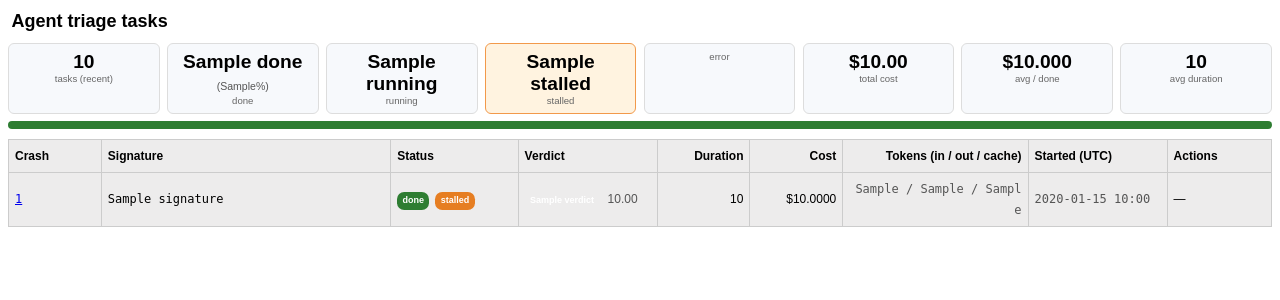
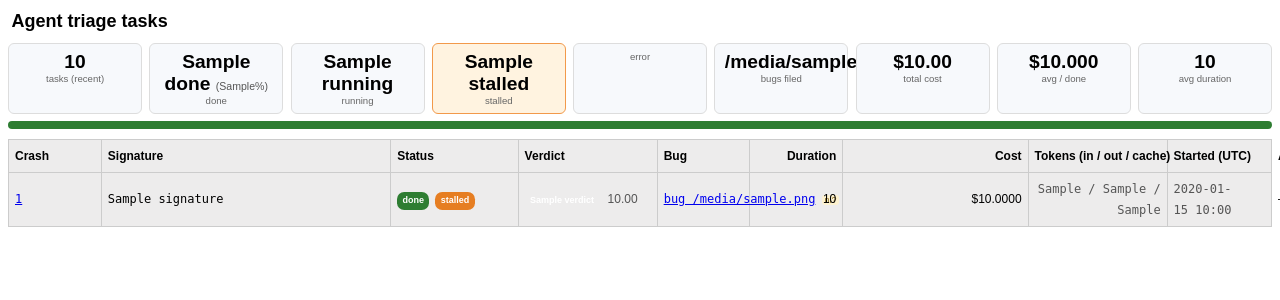
Before and after one commit to mozilla/crash-clouseau, a Flask app: template templates/tasks.html in a window 1280 px wide; the page is wider, and only the part inside the window is pictured. Shown: the part 51-351 px from the top of that part. Run offline with Flask 3, Linux system fonts and the light colour scheme; the template is opened without the code that fills it: most values are stand-ins (such as "Sample title", 1, 10 or a date in 2020).

Commit message:
tasks: show the bug each run filed, and whether anyone was needinfo'd
Filing now happens unattended, so the tasks view is where you find out what it did. Without
this the only record is `payload["filed_bug"]`, which means a SQL query per question.

A "Bug" column linking to Bugzilla, plus a "bugs filed" summary tile. Two quiet markers on
the link: `cmt` when we commented on an existing bug rather than opening one — worth
distinguishing, because that bug is somebody else's — and `ni?` when a developer was
needinfo'd, with the address in the tooltip. That is the part with real-world consequences,
so it should be visible without opening the bug.

An em-dash is the normal case, not a failure: every run predating the feature, and every run
the filer declined. `_task_view` reads the three fields with `getattr` defaults for the same
reason — legacy rows do not carry them at all, and the tests feed hand-built rows.

```diff
--- a/crashclouseau/models.py
+++ b/crashclouseau/models.py
@@ -1758,6 +1758,12 @@ class Dossier(db.Model):
                 Dossier.worker_models, Verdict.verdict, Verdict.confidence,
                 # Failure reason (stashed by set_status on the error path); NULL otherwise.
                 Dossier.payload["error"].astext.label("error"),
+                # What the autofiler did, if anything (``record_filed_bug``): the bug id and
+                # whether it opened one or commented on an existing bug. NULL for every run
+                # before filing was armed, and for anything it declined to file.
+                Dossier.payload["filed_bug"]["bug"].astext.label("filed_bug"),
+                Dossier.payload["filed_bug"]["mode"].astext.label("filed_mode"),
+                Dossier.payload["filed_bug"]["needinfo"].astext.label("filed_needinfo"),
             )
             .select_from(Dossier)
             .join(UUID, Dossier.uuidid == UUID.id)
--- a/static/clouseau.css
+++ b/static/clouseau.css
@@ -495,6 +495,19 @@ a.dl.hl:hover { box-shadow: inset 4px 0 0 #d98a00; }
 }
 .task-tok, .task-ts { font-family: monospace; color: #555; }
 .task-conf { margin-left: 0.4em; color: #555; }
+.task-bug { white-space: nowrap; }
+/* `cmt` = commented on somebody else's bug rather than opening one; `ni?` = a needinfo was
+   requested. Both are quiet by design — the bug link is the thing worth clicking. */
+.task-bug-mode, .task-bug-ni {
+    margin-left: 0.35em;
+    padding: 0 0.3em;
+    border-radius: 3px;
+    font-size: 0.75em;
+    background: #eee;
+    color: #555;
+    vertical-align: middle;
+}
+.task-bug-ni { background: #fdf2d0; color: #8a6d1f; }
 .task-empty { text-align: center; color: #777; font-style: italic; }
 .task-err {
     margin-top: 0.3em;
--- a/templates/tasks.html
+++ b/templates/tasks.html
@@ -6,7 +6,7 @@
 <html lang="en-us">
   <head>
     <link rel="shortcut icon" href="/favicon.ico">
-    <link rel="stylesheet" href="/clouseau.css?v=6">
+    <link rel="stylesheet" href="/clouseau.css?v=7">
     <meta http-equiv="Content-Type" content="text/html; charset=UTF-8">
     <title>Agent tasks</title>
     <script src="/clouseau.js"></script>
@@ -52,6 +52,10 @@
         <span class="tc-label">error</span>
       </div>
       <div class="task-card">
+        <span class="tc-num">{{ summary.filed }}</span>
+        <span class="tc-label">bugs filed</span>
+      </div>
+      <div class="task-card">
         <span class="tc-num">${{ '%.2f' | format(summary.cost_total) }}</span>
         <span class="tc-label">total cost</span>
       </div>
@@ -76,6 +80,7 @@
           <th>Signature</th>
           <th>Status</th>
           <th>Verdict</th>
+          <th>Bug</th>
           <th style="text-align:right;">Duration</th>
           <th style="text-align:right;">Cost</th>
           <th style="text-align:right;">Tokens&nbsp;(in&nbsp;/&nbsp;out&nbsp;/&nbsp;cache)</th>
@@ -99,6 +104,19 @@
             {% if t.confidence is not none %}<span class="task-conf">{{ '%.2f' | format(t.confidence) }}</span>{% endif %}
             {%- else -%}&mdash;{%- endif %}
           </td>
+          {#- What the automatic filer did. Empty for every run before filing was armed and
+              for anything it declined to file, so an em-dash here is the normal case, not a
+              failure. `comment_on_existing` is called out because the bug is somebody
+              else's — we added a comment to it rather than opening one. -#}
+          <td class="task-bug">
+            {% if t.filed_bug -%}
+            <a href="https://bugzilla.mozilla.org/show_bug.cgi?id={{ t.filed_bug|e }}"
+               target="_blank" rel="noopener"
+               title="{% if t.filed_mode == 'comment_on_existing' %}An open bug already referenced this signature, so the analysis was added there as a comment instead of filing a duplicate.{% else %}Filed automatically by Clouseau.{% endif %}{% if t.filed_needinfo %} Needinfo: {{ t.filed_needinfo|e }}{% endif %}">bug&nbsp;{{ t.filed_bug|e }}</a>
+            {%- if t.filed_mode == 'comment_on_existing' %} <span class="task-bug-mode" title="commented on an existing bug rather than filing a new one">cmt</span>{% endif -%}
+            {%- if t.filed_needinfo %} <span class="task-bug-ni" title="needinfo: {{ t.filed_needinfo|e }}">ni?</span>{% endif -%}
+            {%- else -%}&mdash;{%- endif %}
+          </td>
           <td style="text-align:right;">{{ t.duration_str }}</td>
           <td style="text-align:right;">{% if t.cost_usd is not none %}${{ '%.4f' | format(t.cost_usd) }}{% else %}&mdash;{% endif %}</td>
           <td style="text-align:right;" class="task-tok"
@@ -117,7 +135,7 @@
         </tr>
         {% endfor -%}
         {% if not tasks -%}
-        <tr><td colspan="9" class="task-empty">No triage runs yet.</td></tr>
+        <tr><td colspan="10" class="task-empty">No triage runs yet.</td></tr>
         {%- endif %}
       </tbody>
     </table>
```
Also changed, not shown: crashclouseau/html.py (+9 -0 lines), tests/test_tasks_view.py (+62 -0 lines).
